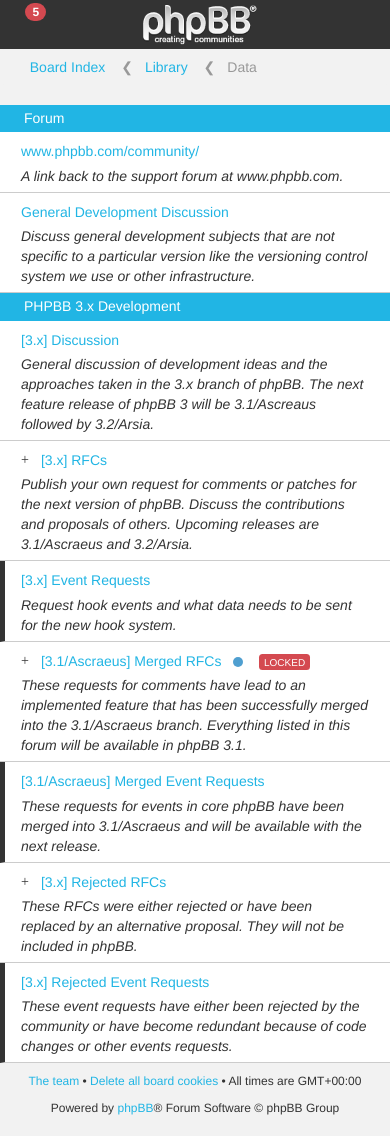
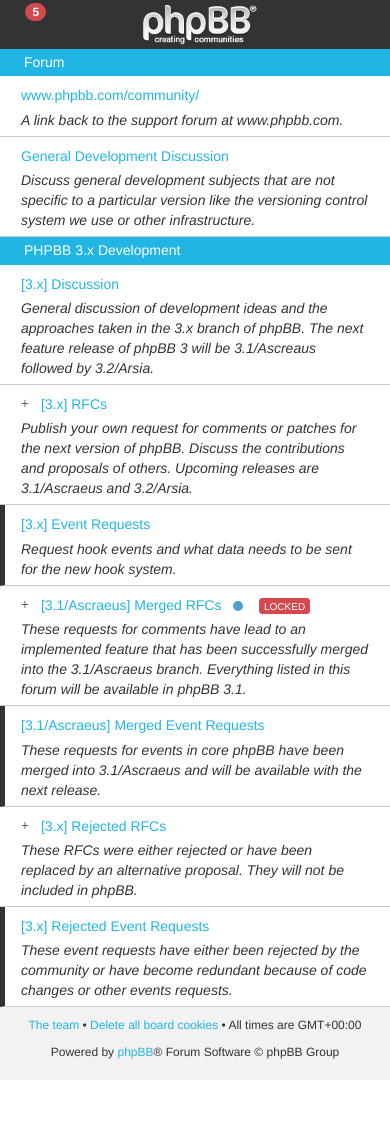
Before and after one commit to hanakin/ProMino, a PHP site: the page made by index.php in a window 390 px wide. After the commit the page ends 1080 px from the top, so only its background shows below. Run offline with PHP 8.4, Linux system fonts and the light colour scheme; style sheets or scripts are compiled from the project's sources; some libraries are stand-ins or nearby versions; some web fonts are replaced.

Commit message:
Seperate Breacrumb into its own module outside of the header
+ Move breadcrumb out of header into it own module
+ Remove from mobile render
+ Fix glyphicon to work properly and mtch current version

```diff
--- a/assests/less/core/core-modules.less
+++ b/assests/less/core/core-modules.less
@@ -21,9 +21,8 @@
 
 .badge { vertical-align: middle; }
 
-.breadcrumb .glyphicon { font-size: @font-size-base; }
-
 .breadcrumb {
+	.glyphicon { font-size: @font-size-base; }
 	background-color: @white-darker;
 	> li {
 		&+li:before {
--- a/assests/less/framework/_glyphicon.less
+++ b/assests/less/framework/_glyphicon.less
@@ -30,13 +30,12 @@
 }
 
 // Catchall baseclass
-.glyphicon {
+.glyphicon:before {
 	font-family: 'Glyphicons Halflings';
 	font-style: normal;
 	font-weight: normal;
 	line-height: 1;
 	-webkit-font-smoothing: antialiased;
-  font-size: @icon-height;
 }
 
 // Individual icons
--- a/assests/less/framework/_mixins.less
+++ b/assests/less/framework/_mixins.less
@@ -77,6 +77,10 @@
 	text-shadow: none;
 	background-color: transparent;
 	border: 0;
+	.glyphicon {
+		font-size: inherit;
+		color: inherit;
+	}
 }
 
 // CSS3 PROPERTIES
--- a/assests/less/framework/_variables.less
+++ b/assests/less/framework/_variables.less
@@ -254,6 +254,4 @@
 
 // Icon Variables
 // -------------------------
-
-@icon-height:					20px;
 @icon-font:						"Glyphicons Halflings";
--- a/assests/less/modules/navbar.less
+++ b/assests/less/modules/navbar.less
@@ -4,6 +4,7 @@
 
 .header {
 	.badge { margin: -30px 0 0 -15px; }
+	.glyphicon { font-size: 20px; }
 	> hgroup {
 		// Structure
 		padding: @padding-base-vertical+1 @padding-base-horizontal;
--- /dev/null
+++ b/includes/breadcrumb.php
@@ -0,0 +1,5 @@
+			<ul class="breadcrumb hidden-sm">
+				<li class="text-hide"><a href="#"><span class="glyphicon glyphicon-home"></span> Board Index</a></li>
+				<li><a href="#">Library</a></li>
+				<li class="active">Data</li>
+			</ul>
--- a/includes/navbar.php
+++ b/includes/navbar.php
@@ -36,10 +36,5 @@
 						</ul>
 					</nav>
 				</hgroup>
-					<ul class="breadcrumb">
-						<li><a href="#"><span class="glyphicon glyphicon-home"></span> Board Index</a></li>
-						<li><a href="#">Library</a></li>
-						<li class="active">Data</li>
-					</ul>
 				</section>
 			</header>
--- a/index.php
+++ b/index.php
@@ -20,6 +20,7 @@
 		<div class="container">
 
 			<?php include("includes/navbar.php"); ?>
+			<?php include("includes/breadcrumb.php"); ?>
 			<?php include("includes/forumlist.php"); ?>
 			<?php include("includes/info.php"); ?>
 			<?php include("includes/copyright.php"); ?>
```
Also changed, not shown: tests/test_breadcrumb.php (added, +3 -0 lines). Lines whose indentation alone changed are shown as unchanged.
